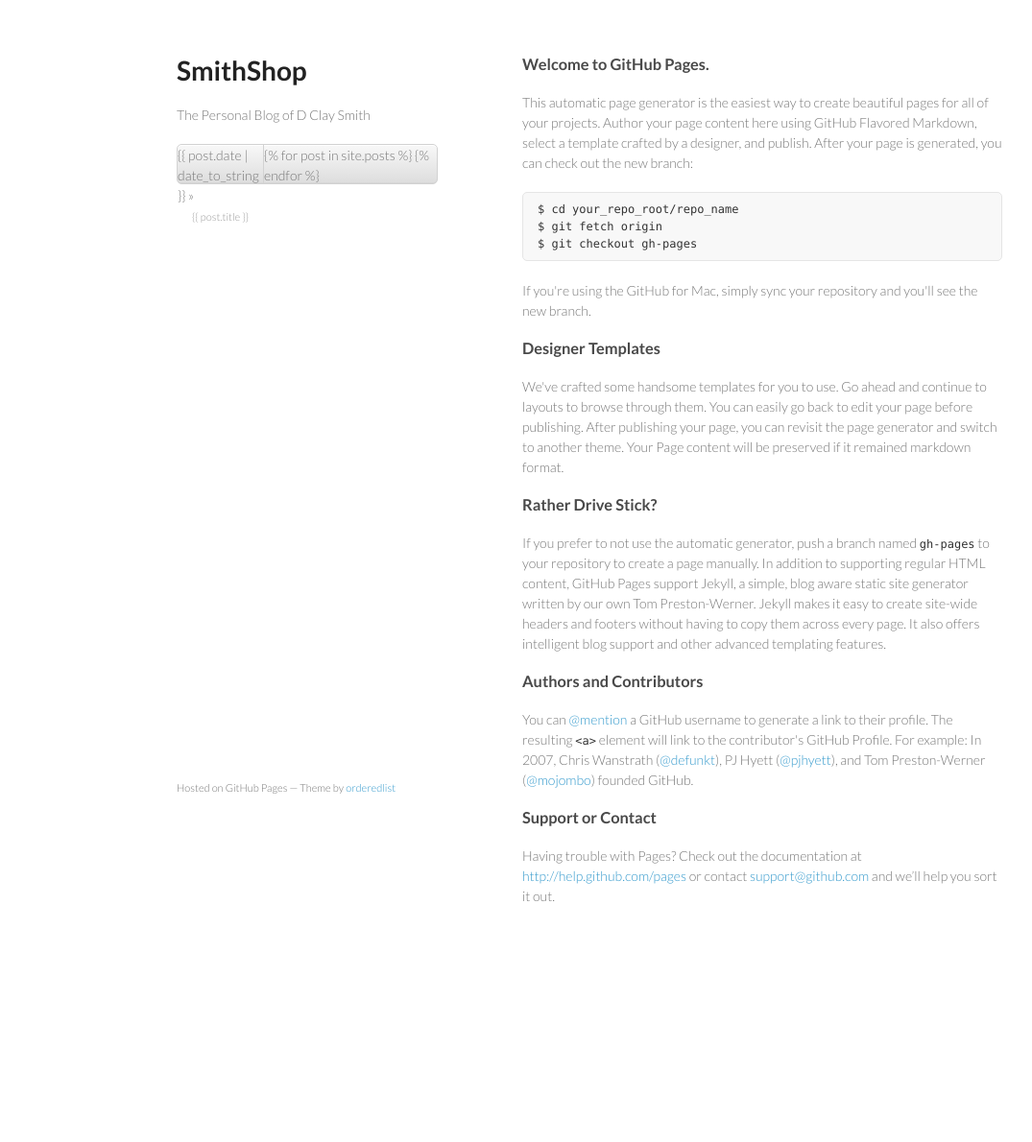
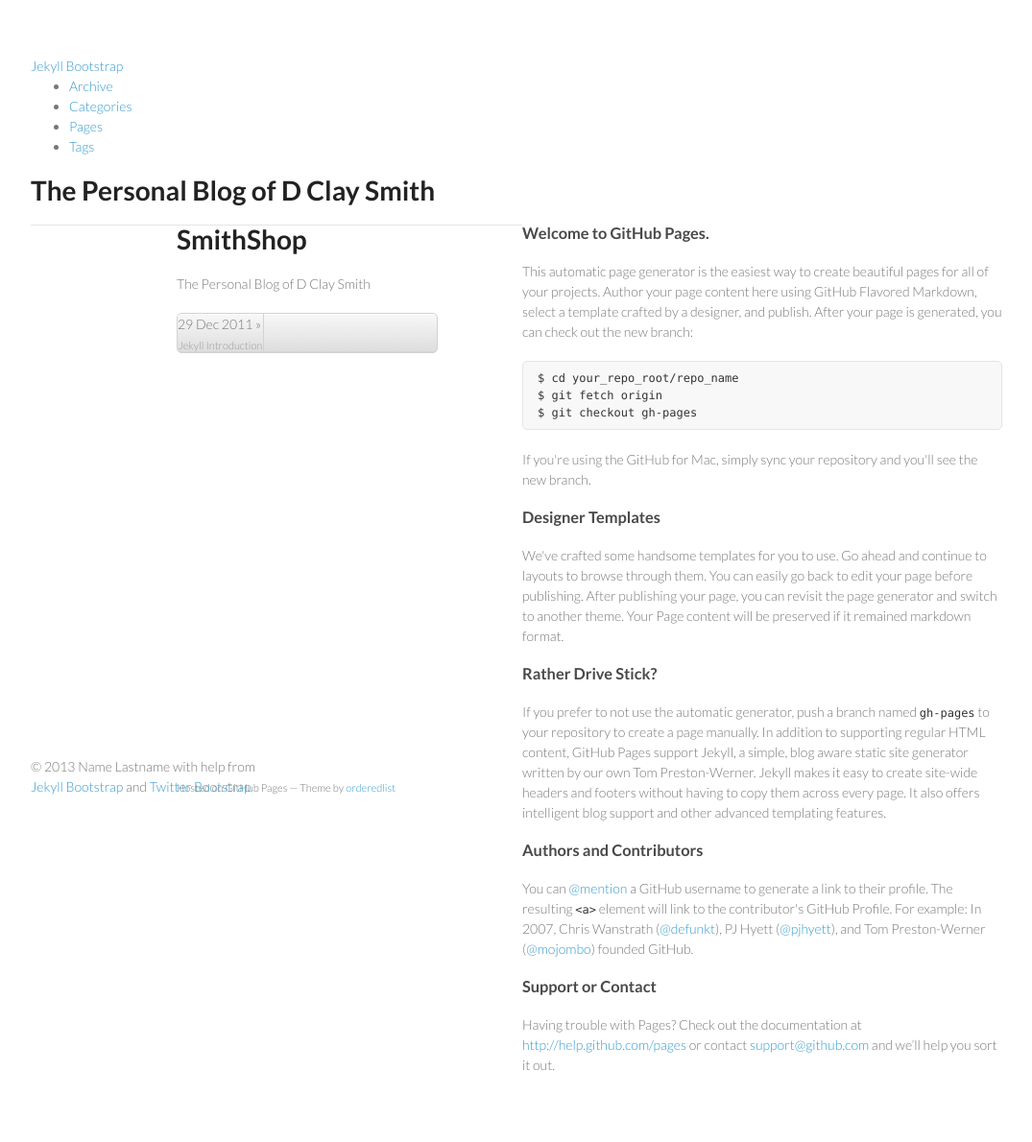
Before and after one commit to dclaysmith/dclaysmith.github.com.archive, a Jekyll site: the page built from index.html, in a window 1280 px wide. Shown: the whole page at 96% size, without its empty margins (26-1101 px from the left). Built offline with Jekyll 4.4.1, drawn with Linux system fonts in a browser that asks for light colours; before the commit the page ends 1014 px from its top, so only the background shows below that.

Commit message:
first commit

```diff
--- a/_config.yml
+++ b/_config.yml
@@ -26,7 +26,7 @@
 # Else if you are pushing to username.github.com, replace with your username.
 # Finally if you are pushing to a GitHub project page, include the project name at the end.
 #
-production_url : http://username.github.com
+production_url : http://www.smithshop.com
 
 # All Jekyll-Bootstrap specific configurations are namespaced into this hash
 #
--- a/index.html
+++ b/index.html
@@ -1,3 +1,7 @@
+---
+layout: page
+title: The Personal Blog of D Clay Smith
+---
 <!doctype html>
 <html>
   <head>
```
